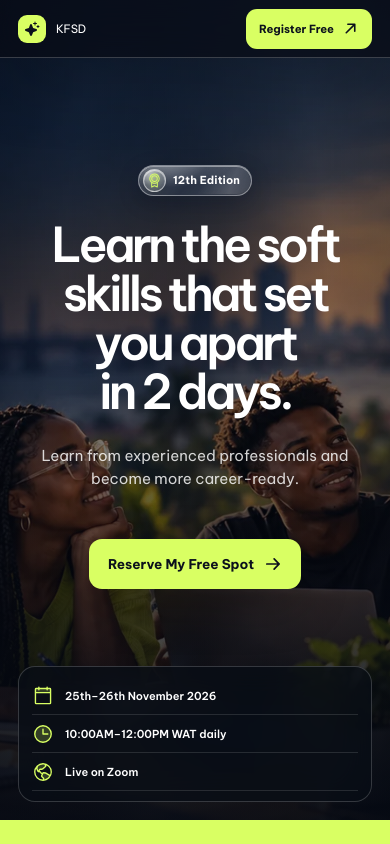
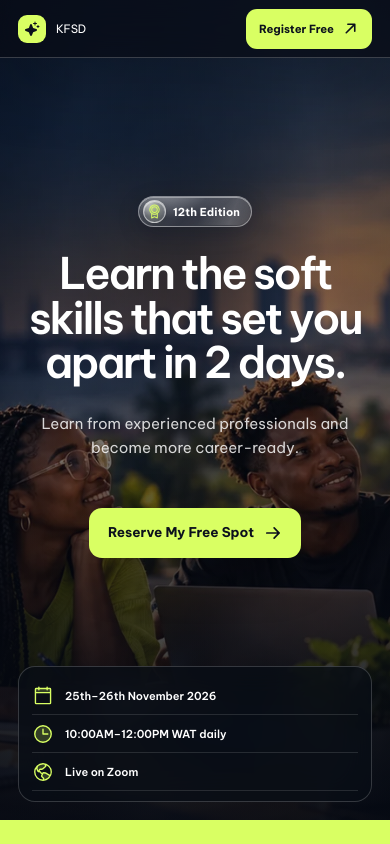
Before and after one commit to chiazaokoli/kfsd-website, a Next.js app: page / in a window 390 px wide. Shown: the top 844 px of the page. Built offline with nearby package versions, Linux system fonts and the light colour scheme.

Commit message:
Fit mobile hero heading in three lines and try purple sweep

```diff
--- a/app/globals.css
+++ b/app/globals.css
@@ -66,11 +66,11 @@ img { display: block; }
 .edition-badge svg { color: var(--lime); filter: drop-shadow(0 1px 3px rgba(217,255,99,.25)); }
 .new-hero h1 { max-width: 1240px; margin: 0 auto; font-size: clamp(3.4rem, 7vw, 7.3rem); font-weight: 550; letter-spacing: -.075em; line-height: 1; text-wrap: balance; }
 .hero-word, .hero-ending { display: inline-block; white-space: nowrap; }
-.hero-letter { display: inline-block; color: var(--white); animation: hero-green-black-sweep 430ms ease-in-out var(--letter-delay) both; }
-@keyframes hero-green-black-sweep {
+.hero-letter { display: inline-block; color: var(--white); animation: hero-pink-black-sweep 430ms ease-in-out var(--letter-delay) both; }
+@keyframes hero-pink-black-sweep {
   0%, 100% { color: var(--white); }
-  25% { color: #a7f5a0; }
-  42%, 54% { color: #37e776; }
+  25% { color: #f2a5e3; }
+  42%, 54% { color: #d36af2; }
   55%, 78% { color: #000; }
 }
 .hero-subhead { max-width: 610px; margin: 27px auto 0; color: rgba(255,255,255,.82); font-size: clamp(1.03rem, 1.5vw, 1.3rem); line-height: 1.55; }
@@ -340,7 +340,7 @@ img { display: block; }
   .splash-moment small { position: absolute; right: 0; bottom: 22px; padding: 0; }
   .splash-footer { right: 20px; bottom: 24px; left: 20px; }
   .hero-kicker { font-size: .63rem; }
-  .new-hero h1 { font-size: 3rem; line-height: 1.02; }
+  .new-hero h1 { font-size: clamp(2.25rem, 11.15vw, 3rem); letter-spacing: -.055em; line-height: 1.02; }
   .hero-subhead { font-size: .94rem; }
   .primary-cta { min-height: 50px; gap: 10px; padding: 0 19px; font-size: .84rem; }
   .primary-cta svg { width: 18px; height: 18px; }
```
